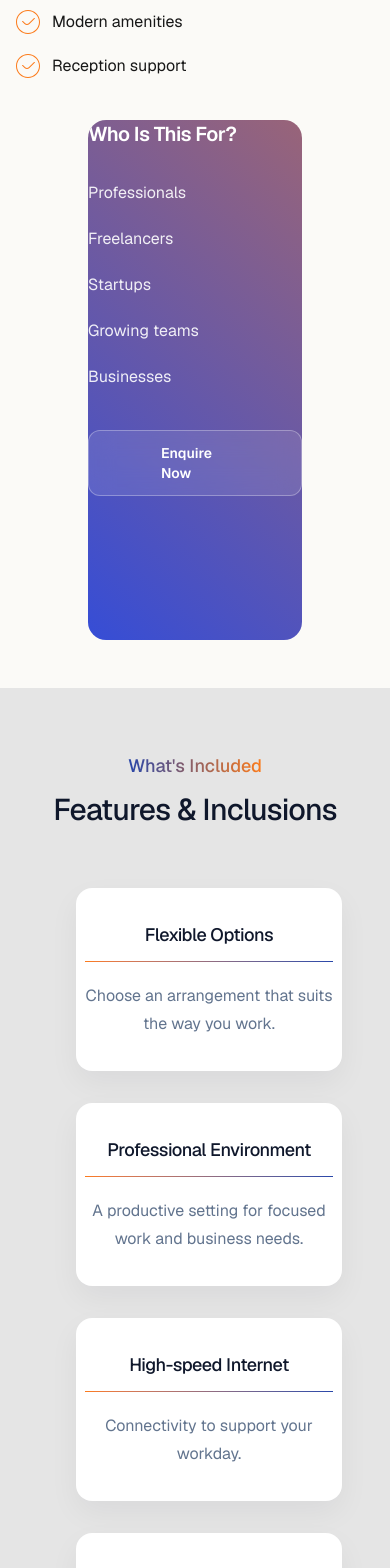
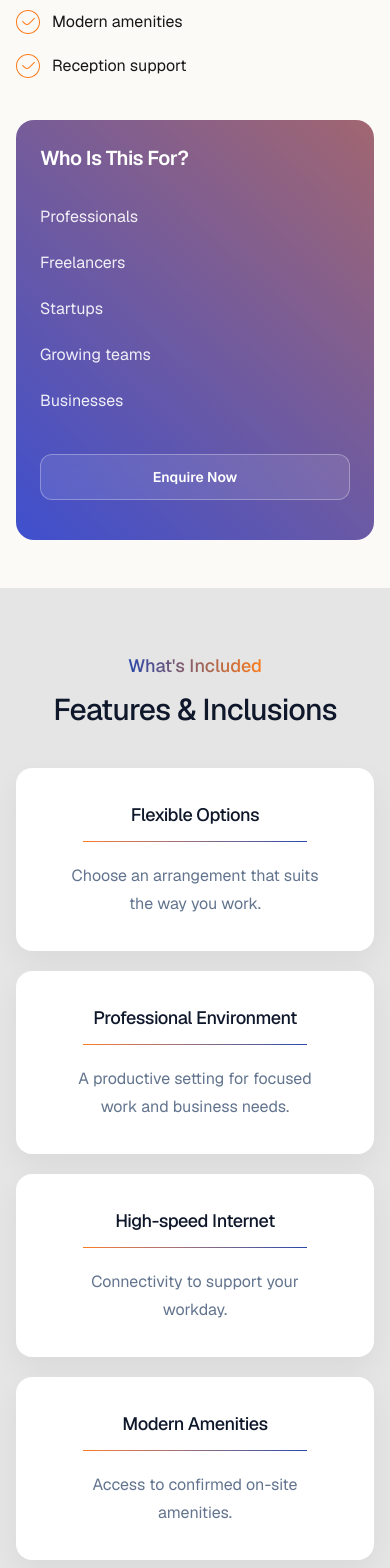
Before and after one commit to yogpote035/KODESK-Coworking-Space, a Next.js app: page /coworking-space-baner in a window 390 px wide. Shown: the part 1100-2668 px from the top of the page. Built offline with nearby package versions, Linux system fonts and the light colour scheme; no server answers; the database is empty; a web font is replaced by a local one.

Commit message:
feat: enhance ServiceDetail and Home components with responsive design and improved styles

```diff
--- a/app/page.tsx
+++ b/app/page.tsx
@@ -355,11 +355,24 @@ export default function Home() {
         </div>
       </section>
 
-      {/* ── Service Strip (infinite marquee) ── */}
+      {/* ── Service Strip — swipeable on phones, marquee on larger screens ── */}
       <div
-        className="overflow-hidden py-4"
+        className="py-4"
         style={{ background: "linear-gradient(90deg, #121E46 0%, #3651AD 100%)" }}
       >
+        <div className="flex touch-pan-x snap-x snap-mandatory overflow-x-auto px-2 [scrollbar-width:none] [&::-webkit-scrollbar]:hidden md:hidden">
+          {serviceStrip.map((item) => (
+            <Link
+              key={item.slug}
+              href={`/services/${item.slug}`}
+              className="flex shrink-0 snap-start items-center whitespace-nowrap px-5 text-sm font-medium text-white/85 transition active:text-white"
+            >
+              <span className="mr-4 select-none text-white/30">✦</span>
+              {item.label}
+            </Link>
+          ))}
+        </div>
+        <div className="hidden overflow-hidden md:block">
           <div
             style={{
               display: "flex",
@@ -377,6 +390,7 @@ export default function Home() {
                 {item.label}
               </Link>
             ))}
+          </div>
         </div>
       </div>
 
--- a/components/shared/ServiceDetail.tsx
+++ b/components/shared/ServiceDetail.tsx
@@ -83,8 +83,8 @@ export function ServiceDetail({ service, heading, heroDescription }: { service:
               </div>
             </article>
 
-            <aside className="lg:pt-2 ">
-              <div className="gradient-card relative overflow-hidden rounded-[18px] mx-18 h-[520px] text-white sm:p-10">
+            <aside className="lg:pt-2">
+              <div className="gradient-card relative min-h-[420px] overflow-hidden rounded-[18px] p-6 text-white sm:min-h-0 sm:h-[520px] sm:p-10">
                 {/* Content */}
                 <h3 className="relative z-10 text-xl font-semibold tracking-tight">
                   {content.audienceTitle}
@@ -98,7 +98,7 @@ export function ServiceDetail({ service, heading, heroDescription }: { service:
 
                 <Link
                   href="/contact"
-                  className="relative z-10 mt-10 mx-auto flex w-fit px-18  items-center justify-center rounded-xl border border-white/30 bg-white/10  py-3 text-sm font-semibold text-white backdrop-blur-md transition hover:bg-white/20"
+                  className="relative z-10 mt-10 flex w-full items-center justify-center rounded-xl border border-white/30 bg-white/10 px-6 py-3 text-sm font-semibold text-white backdrop-blur-md transition hover:bg-white/20 sm:mx-auto sm:w-fit sm:px-18"
                 >
                   Enquire Now
                 </Link>
@@ -116,16 +116,16 @@ export function ServiceDetail({ service, heading, heroDescription }: { service:
           <h2 className="mt-3 text-3xl font-medium tracking-tight text-slate-900 sm:text-[2.1rem]">
             Features & Inclusions
           </h2>
-          <div className="mt-15 grid gap-8 mx-15 sm:grid-cols-2 lg:grid-cols-3">
+          <div className="mt-10 grid gap-5 sm:mt-15 sm:grid-cols-2 sm:gap-8 lg:grid-cols-3">
             {content.features.map((item) => (
               <article
                 key={item.title}
-                className="rounded-[1rem] border border-white/70 bg-white px-2 py-8  text-slate-900 shadow-[0_12px_30px_rgba(10,16,40,0.05)]"
+                className="rounded-[1rem] border border-white/70 bg-white px-5 py-8 text-slate-900 shadow-[0_12px_30px_rgba(10,16,40,0.05)] sm:px-6"
               >
                 <h3 className="text-lg font-medium tracking-tight">
                   {item.title}
                 </h3>
-                <div className="mx-auto mt-3 h-px w-62 bg-gradient-to-r   from-[#FC7B1B] to-[#2947AA]" />
+                <div className="mx-auto mt-3 h-px w-56 max-w-full bg-gradient-to-r from-[#FC7B1B] to-[#2947AA]" />
                 <p className="mx-auto mt-5 max-w-[25ch] text-md leading-7 text-slate-500">
                   {item.copy}
                 </p>
```
Lines whose indentation alone changed are shown as unchanged.
